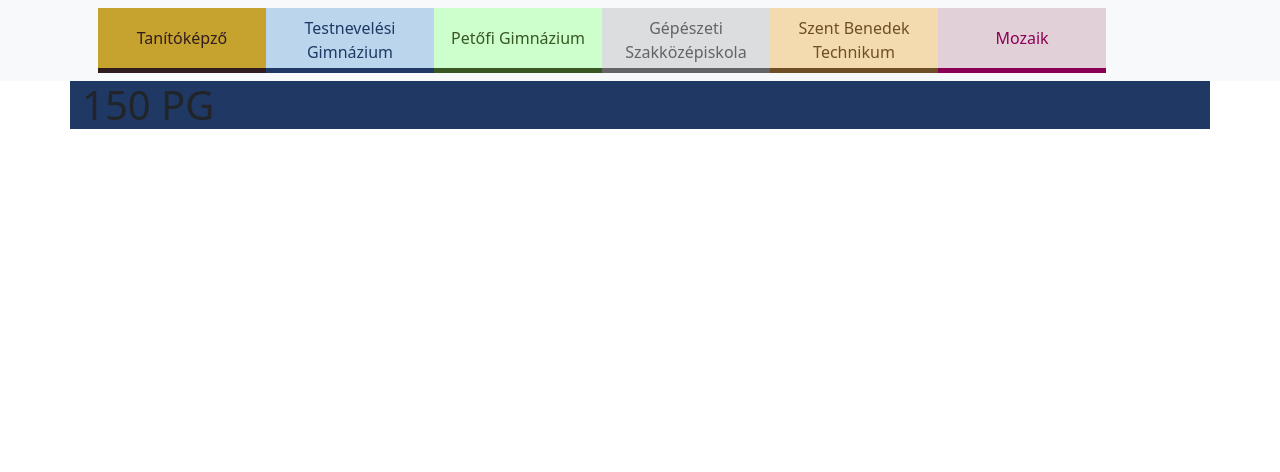
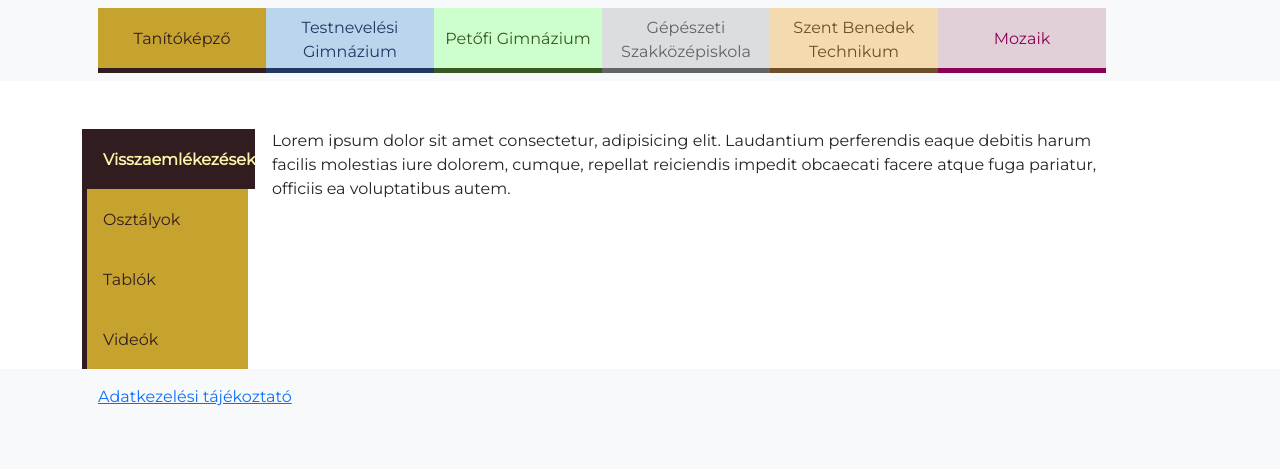
Before and after one commit to kissgab007/pg150_hu, a plain HTML site: page index.html in a window 1280 px wide. Drawn offline with nearby package versions, Linux system fonts and the light colour scheme.

Commit message:
left manu

```diff
--- a/index.html
+++ b/index.html
@@ -44,9 +44,40 @@
         </div>
     </nav>
 
-    <div class="container" id="color1">
-        <h1>150 PG</h1>
+    <div class="container">
+        <div class="row mt-5">
+            <div class="col-2">
+                <ul class="nav flex-column menu">
+                    <li class="nav-item">
+                        <a class="nav-link color active" aria-current="page" href="#">Visszaemlékezések</a>
+                    </li>
+                    <li class="nav-item">
+                        <a class="nav-link color" href="#">Osztályok</a>
+                    </li>
+                    <li class="nav-item">
+                        <a class="nav-link color" href="#">Tablók</a>
+                    </li>
+                    <li class="nav-item">
+                        <a class="nav-link color" href="#">Videók</a>
+                    </li>
+                </ul>
+            </div>
+            <div class="col-9">
+                <p>Lorem ipsum dolor sit amet consectetur, adipisicing elit. Laudantium perferendis eaque debitis harum facilis molestias iure dolorem, cumque, repellat reiciendis impedit obcaecati facere atque fuga pariatur, officiis ea voluptatibus autem.</p>
+            </div>
+        </div>
     </div>
+
+    <footer class="container-fluid bg-light" id="footer">
+        <div class="container">
+            <div class="row">
+                <div class="col-4 m-3">
+                    <a href="#">Adatkezelési tájékoztató</a>
+                </div>
+            </div>
+        </div>
+    </footer>
+
     </div>
 
 
--- a/style.css
+++ b/style.css
@@ -1,3 +1,8 @@
+@import url('https://fonts.googleapis.com/css2?family=Montserrat&display=swap');
+body {
+    font-family: 'Montserrat', sans-serif;
+}
+
 @media screen and (min-width: 1400px) {
     .nav-link {
         width: 198px;
@@ -15,12 +20,6 @@
     .nav-link {
         width: 168px;
         height: 60px;
-    }
-}
-
-@media screen and (min-width: 1400px) {
-    .menu2 {
-        line-height: 45px;
     }
 }
 
@@ -273,6 +272,46 @@
     color: #e3d0d9;
 }
 
-#color1 {
-    background-color: #1f3864;
+.menu {
+    background-color: #c6a22f;
+    border-left: 5px solid #311d1f;
+    line-height: 45px;
 }
+
+.color {
+    position: relative;
+    color: #311d1f;
+    z-index: 1;
+}
+
+.color::after {
+    content: "";
+    position: absolute;
+    bottom: 0;
+    left: 0;
+    width: 100%;
+    height: 100%;
+    transform: scaleX(0);
+    transform-origin: left center;
+    background: #311d1f;
+    z-index: -1;
+    transition: transform 0.3s;
+}
+
+.color:hover::after {
+    transform: scaleX(1);
+}
+
+.color:hover {
+    color: #fcf5a8;
+}
+
+.active {
+    font-weight: bold;
+    background-color: #311d1f;
+    color: #fcf5a8;
+}
+
+#footer {
+    height: 100px;
+}
```
